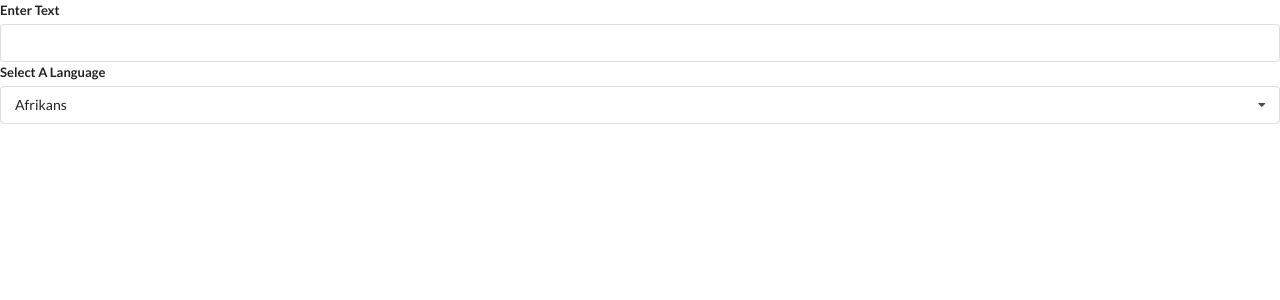
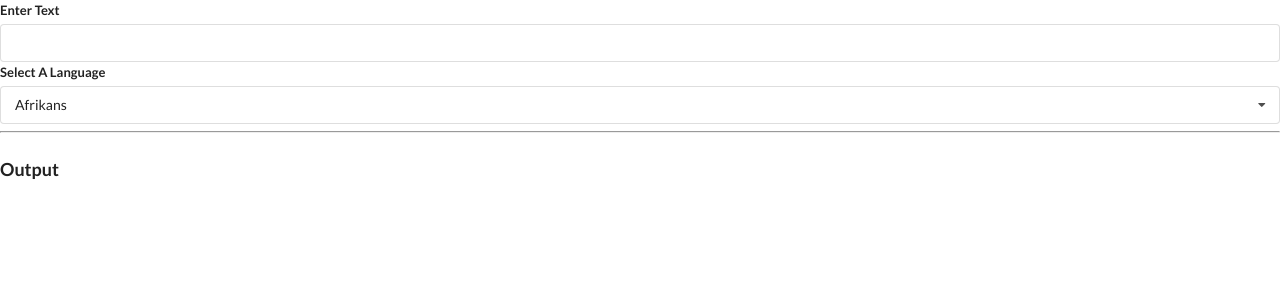
Before and after one commit to HristijanGjorgjioski/Widgets-App, a React (Create React App) app: page / in a window 1280 px wide. Shown: the top 300 px of the page. Built offline with nearby package versions, Linux system fonts and the light colour scheme.

Commit message:
working on new 'Convert' component

```diff
--- /dev/null
+++ b/src/components/Convert.js
@@ -0,0 +1,11 @@
+import React, { useEffect } from 'react';
+
+const Convert = ({ language, text }) => {
+  useEffect(() => {
+    console.log('Language Text');
+  }, [language, text]);
+
+  return <div></div>;
+};
+
+export default Convert;
--- a/src/components/Translate.js
+++ b/src/components/Translate.js
@@ -1,5 +1,8 @@
+// AIzaSyCHUCmpR7cT_yDFHC98CZJy2LTms-IwDlM
+
 import React, { useState } from 'react';
 import Dropdown from './Dropdown';
+import Convert from './Convert';
 
 const options = [
   {
@@ -34,6 +37,9 @@
         onSelectedChange={setLanguage}
         options={options}
       />
+      <hr />
+      <h3 className="ui header">Output</h3>
+      <Convert language={language} text={text} />
     </div>
   );
 };
```
